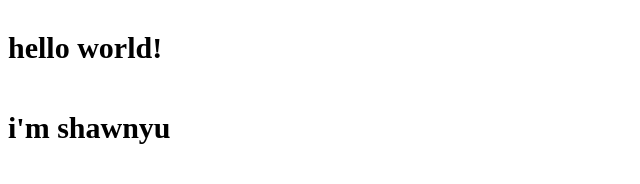
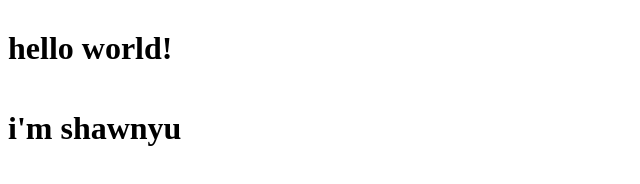
Before and after one commit to yus189/yus189.github.io, a plain HTML site: page index.html in a window 1280 px wide. Shown: the whole page, without its empty margins (0-640 px from the left). Drawn offline with Linux system fonts and the light colour scheme.

Commit message:
Update index.html

```diff
--- a/index.html
+++ b/index.html
@@ -6,11 +6,11 @@
 		div{
 			position: absolute;
 			font-weight: bold;
-			font-size:30px;
+			font-size:32px;
 			line-height: 80px;
 			position: absolute;
 			width:200px;
-			height:200px;
+			height:202px;
 			cursor: pointer;
 		}
 	</style>
```
